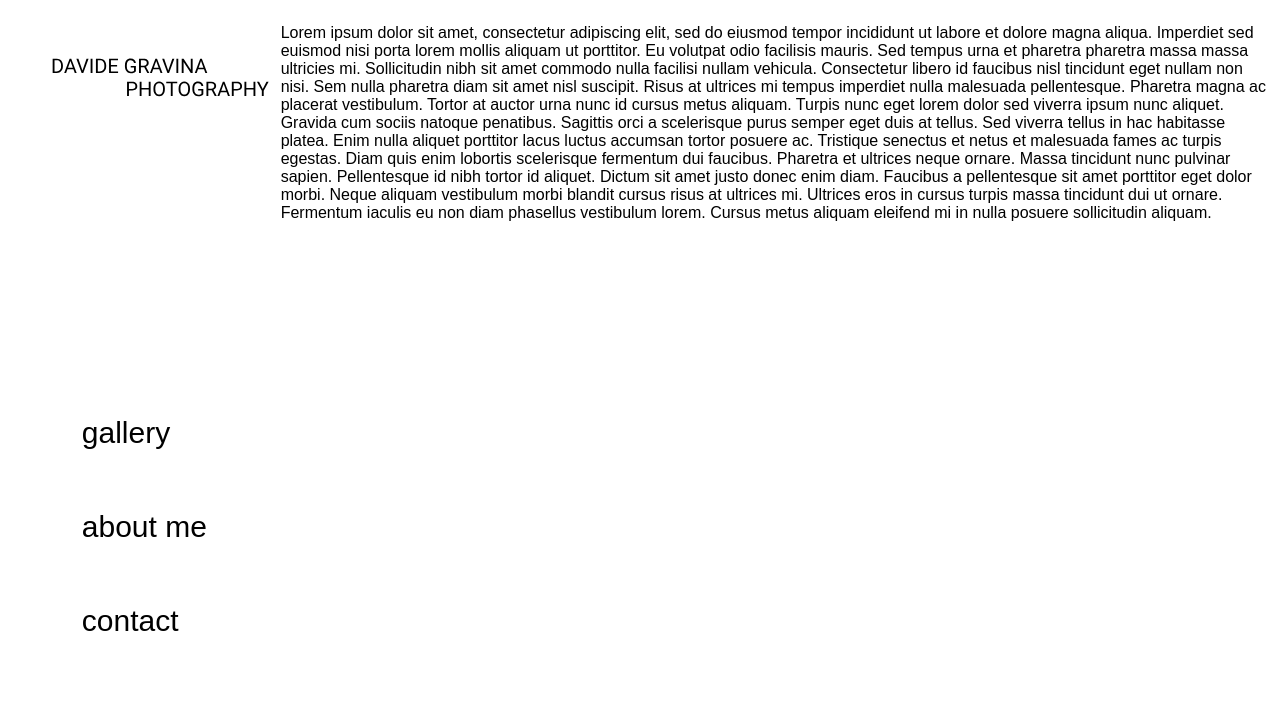
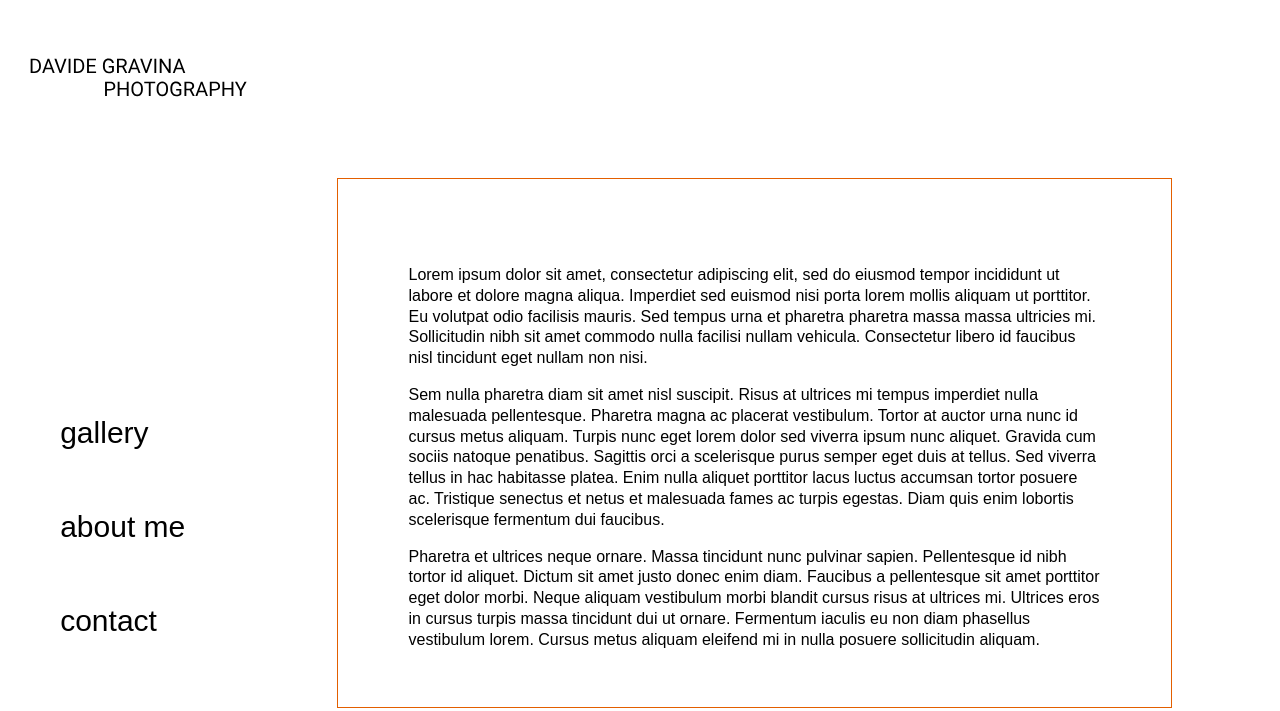
Before and after one commit to sarsc/dg-photo, a Gatsby site: page /about in a window 1280 px wide. Built offline with nearby package versions, Linux system fonts and the light colour scheme; Gatsby itself is replaced by a stand-in of ours.

Commit message:
inital style about page

```diff
--- a/src/pages/about.js
+++ b/src/pages/about.js
@@ -8,15 +8,20 @@ const AboutMe = () => {
     <div className="mainContainer">
     <LeftSideContainer />
       <div className="rightContainer">
+       <div className="textContainer">
          <p>
            Lorem ipsum dolor sit amet, consectetur adipiscing elit, sed do eiusmod tempor incididunt ut labore et dolore magna aliqua.
            Imperdiet sed euismod nisi porta lorem mollis aliquam ut porttitor. Eu volutpat odio facilisis mauris.
            Sed tempus urna et pharetra pharetra massa massa ultricies mi.
            Sollicitudin nibh sit amet commodo nulla facilisi nullam vehicula. Consectetur libero id faucibus nisl tincidunt eget nullam non nisi.
+        </p>
+        <p>
            Sem nulla pharetra diam sit amet nisl suscipit. Risus at ultrices mi tempus imperdiet nulla malesuada pellentesque. Pharetra magna ac placerat vestibulum.
            Tortor at auctor urna nunc id cursus metus aliquam. Turpis nunc eget lorem dolor sed viverra ipsum nunc aliquet. Gravida cum sociis natoque penatibus.
            Sagittis orci a scelerisque purus semper eget duis at tellus. Sed viverra tellus in hac habitasse platea. Enim nulla aliquet porttitor lacus luctus accumsan tortor posuere ac.
            Tristique senectus et netus et malesuada fames ac turpis egestas. Diam quis enim lobortis scelerisque fermentum dui faucibus.
+        </p>
+        <p>
            Pharetra et ultrices neque ornare. Massa tincidunt nunc pulvinar sapien. Pellentesque id nibh tortor id aliquet.
            Dictum sit amet justo donec enim diam. Faucibus a pellentesque sit amet porttitor eget dolor morbi.
            Neque aliquam vestibulum morbi blandit cursus risus at ultrices mi. Ultrices eros in cursus turpis massa tincidunt dui ut ornare.
@@ -24,6 +29,7 @@ const AboutMe = () => {
          </p>
        </div>
       </div>
+    </div>
   )
 }
 
--- a/src/styles/about.scss
+++ b/src/styles/about.scss
@@ -1,3 +1,18 @@
 .rightContainer {
   width: 80%;
+  display: flex;
+  // align-items: center;
+  justify-content: center;
+  margin-top: 70px;
+  padding: 100px;
 }
+
+.textContainer {
+  width: 90%;
+  padding: 70px;
+  border: 1px solid #E35F00;
+
+  p {
+    line-height: 1.3rem;
+  }
+}
```
Lines whose indentation alone changed are shown as unchanged.
